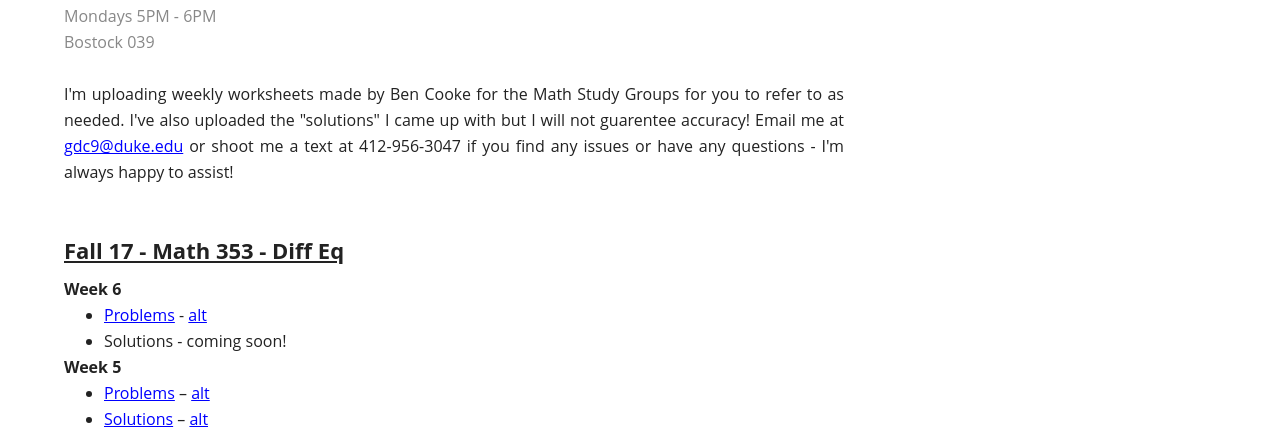
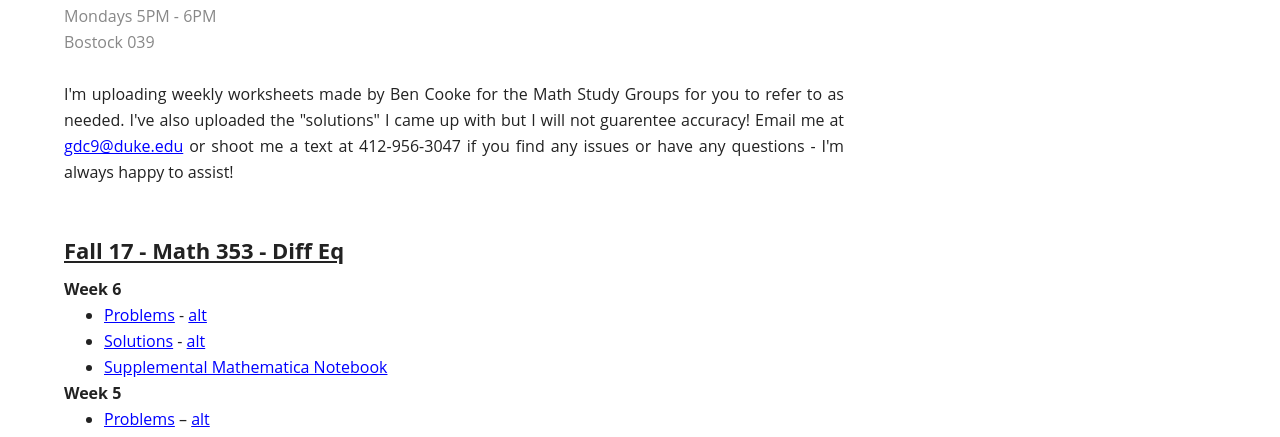
Before and after one commit to gchenfc/gchenfc.github.io, a plain HTML site: page studygroups/index.html in a window 1280 px wide. Shown: the part 354-791 px from the top of the page. Drawn offline with Linux system fonts and the light colour scheme.

Commit message:
week 6 - solutions + mathematica

```diff
--- a/studygroups/index.html
+++ b/studygroups/index.html
@@ -68,7 +68,8 @@
       <ul>
         <li><a href="Fall2017/week6.pdf">Problems</a> -
         <a href="https://drive.google.com/open?id=0B0kIbFa5MG__dm5aMllJaU1OZjg">alt</a></li>
-        <li>Solutions - coming soon!</li>
+        <li><a href="Fall2017/week6solutions.pdf">Solutions</a> - <a href="https://drive.google.com/open?id=0B0kIbFa5MG__UnlTRXVaUjdPT1E">alt</a></li>
+        <li><a href="https://www.wolframcloud.com/objects/061382f0-7923-44cb-8d51-5b50a4f09bd9">Supplemental Mathematica Notebook</a></li>
       </ul>
    	<h5>Week 5</h5>
    		<ul>
```
Also changed, not shown: 1 other file.
